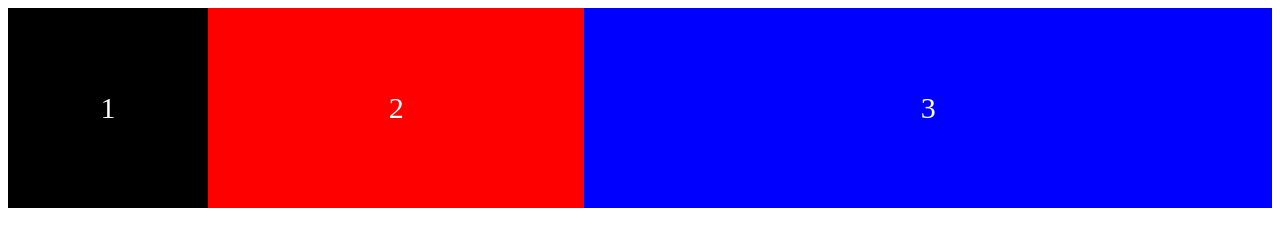
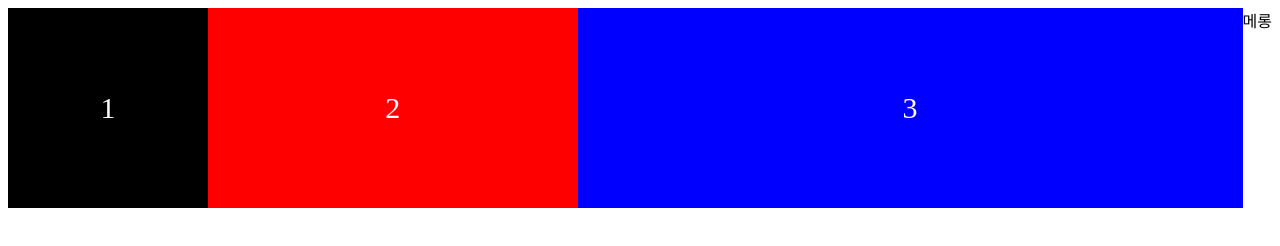
Before and after one commit to alaliyo/SCSS_study, a plain HTML site: page index.html in a window 1280 px wide. Drawn offline with Linux system fonts and the light colour scheme.

Commit message:
feat : test

```diff
--- a/index.html
+++ b/index.html
@@ -10,7 +10,7 @@
         <div class="child">1</div>
         <div class="child">2</div>
         <div class="child">3</div>
-
+        <div>메롱</div>
     </div>
 
 </body>
```
